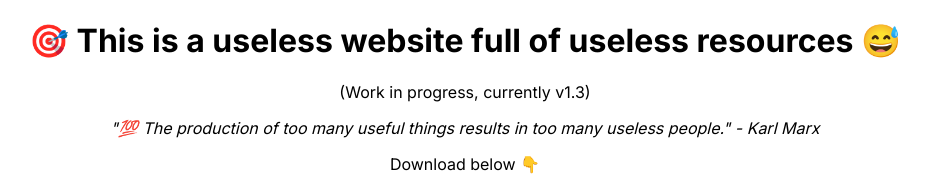
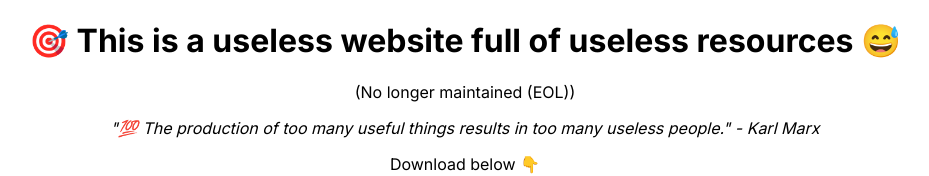
Before and after one commit to SerratedC/boring001, a React (Create React App) app: page / in a window 1280 px wide. Shown: the top 176 px of the page, without its empty margins (175-1104 px from the left). Built offline with nearby package versions, Linux system fonts and the light colour scheme.

Commit message:
Project NO LONGER MAINTAINED - EOL

```diff
--- a/src/App.jsx
+++ b/src/App.jsx
@@ -9,7 +9,7 @@ function App() {
     <div className="App">
       <div style={{ textAlign: "center" }}>
         <h1>🎯 This is a useless website full of useless resources 😅</h1>
-        <p>(Work in progress, currently v1.3)</p>
+        <p>(No longer maintained (EOL))</p>
         <blockquote>
           <p id="quote">
             <i>
```
